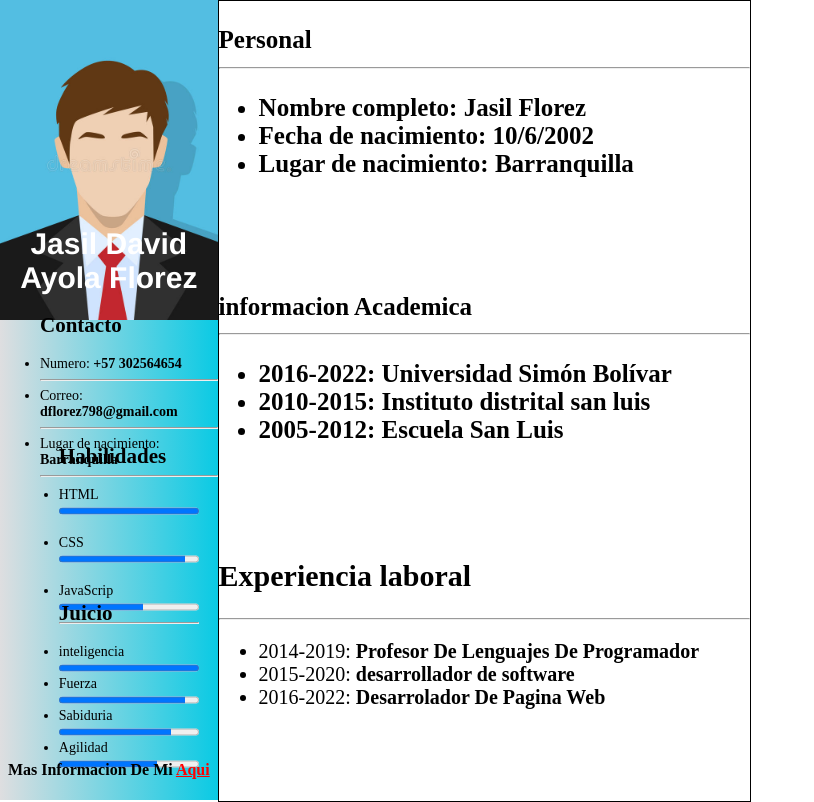
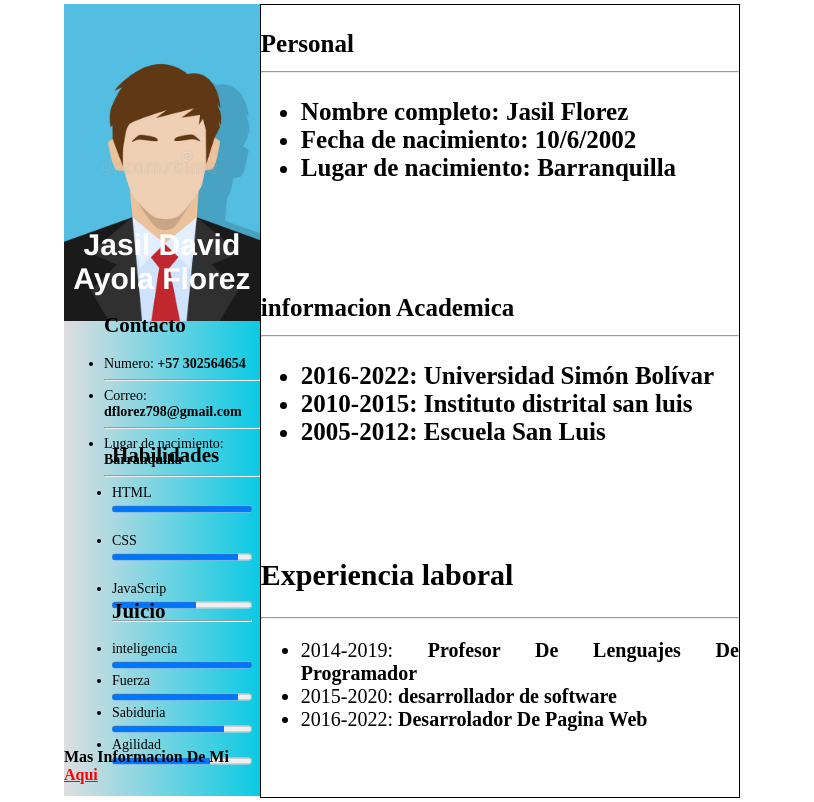
Before and after one commit to Jasilflorez/miHojaDeVida, a plain HTML site: page index.html in a window 1280 px wide. Shown: the whole page, without its empty margins (0-814 px from the left). Drawn offline with Linux system fonts and the light colour scheme.

Commit message:
mi hoja de vida atual

```diff
--- a/style.css
+++ b/style.css
@@ -3,11 +3,14 @@ body ,html{
     width: 100%;
     margin: 0;
     padding: 0;
+    display: flex;
+    justify-content: center;
+    align-items: center;
 }
 
 .container{
-    height: 100%;
-    width: 100%;
+    height: 99%;
+    width: 90%;
     display: grid;
     grid-template-rows: 100% 100%;
     grid-template-columns: 17%;
```
